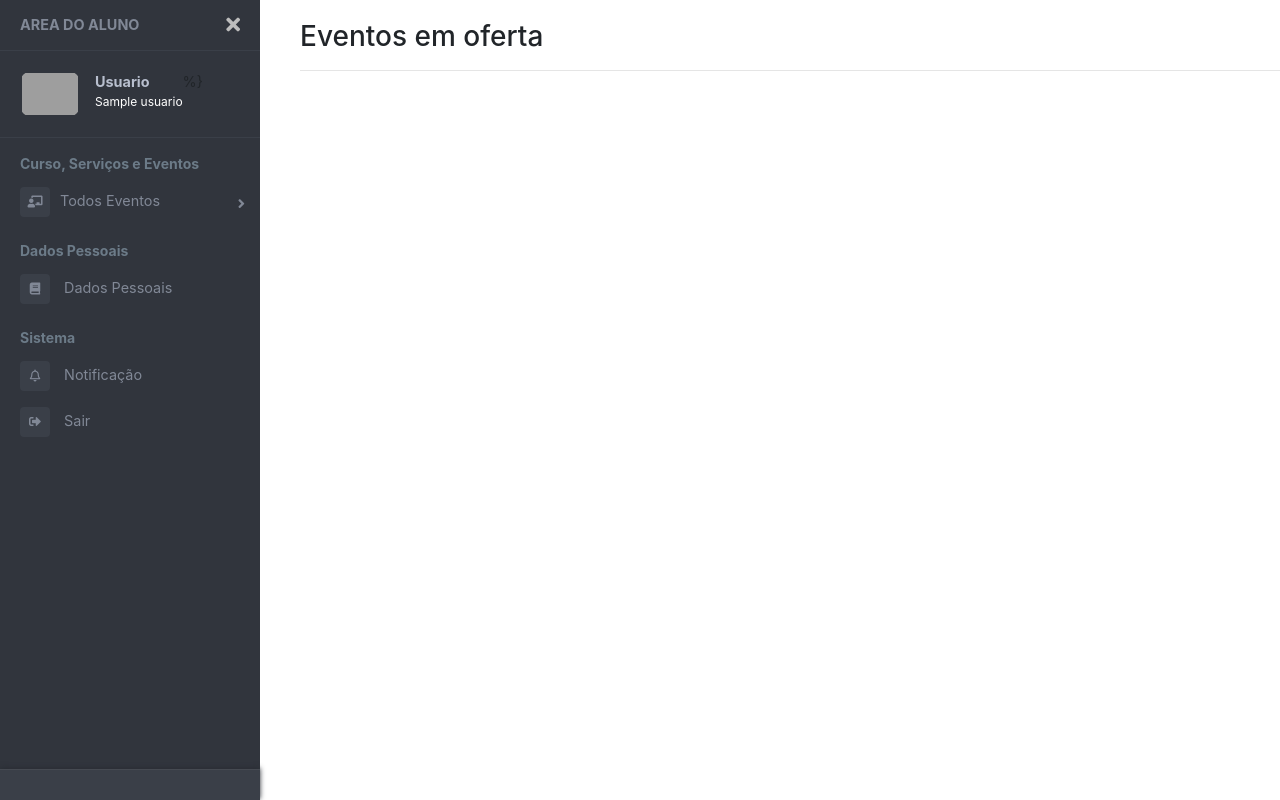
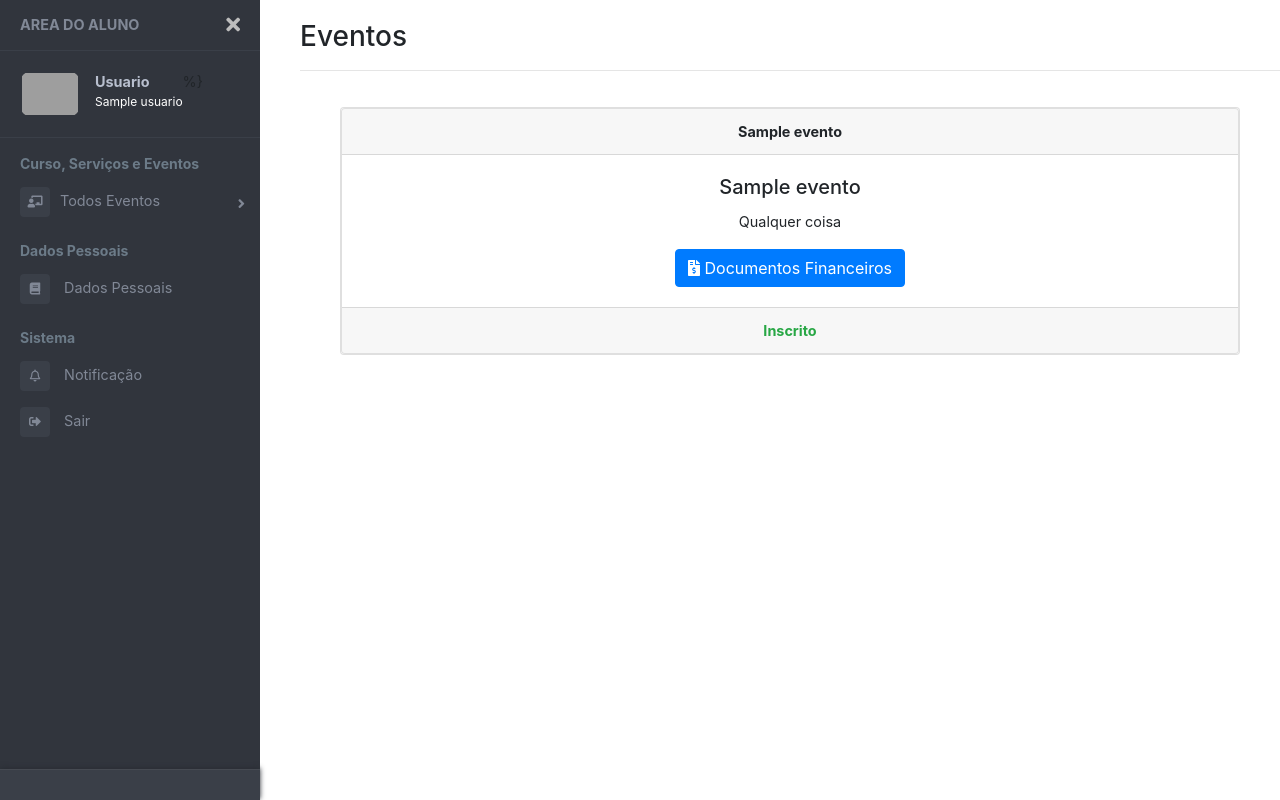
Before and after one commit to TrellixVulnTeam/api_eventos_9YPB, a Django app: template usuario/templates/usuario/dashboard.html in a window 1280 px wide. Run offline with Django 3.2, Linux system fonts and the light colour scheme; the template is opened without the code that fills it: most values are stand-ins (such as "Sample title", 1, 10 or a date in 2020); some libraries are stand-ins or nearby versions; grey boxes are pictures that could not be loaded.

Commit message:
auteração na exibição dos eventos no dashboard

```diff
--- a/usuario/templates/usuario/dashboard.html
+++ b/usuario/templates/usuario/dashboard.html
@@ -1,24 +1,26 @@
 {% extends 'base_dash.html' %}
 {% block body %}
     <main class="page-content">
-        <h3>Eventos em oferta</h3>
+        <h3>Eventos</h3>
         <hr>
-{#        {% for evento in evento_data %}#}
-{#            {% if evento.nomeStatus == "Inscrito" %}#}
-{#                <div class="col">#}
-{#                    <div class="card">#}
-{#                        <div class="card text-center">#}
-{#                            <div class="card-header"><strong>{{ evento.nomeCategoria_inscricao }}</strong></div>#}
-{#                            <div class="card-body">#}
-{#                                <h5 class="card-title">{{ evento.nomeEvento }}</h5>#}
-{#                                <p class="card-text">Qualquer coisa</p>#}
-{#                                <a href="#" class="btn btn-primary"><i class="fas fa-file-invoice-dollar"></i> Documentos Financeiros</a>#}
-{#                            </div>#}
-{#                                <div class="card-footer text-success"><strong>{{ evento.nomeStatus }}</strong></div>#}
-{#                        </div>#}
-{#                    </div>#}
-{#                </div>#}
-{#            {% endif %}#}
-{#        {% endfor %}#}
+        {% for evento in evento_data %}
+            {% if evento.nomeStatus == "Inscrito" %}
+                <div class="col">
+                    <div class="card">
+                        <div class="card text-center">
+                            <div class="card-header"><strong>{{ evento.nomeCategoria_inscricao }}</strong></div>
+
+                            <div class="card-body">
+                                <h5 class="card-title">{{ evento.nomeEvento }}</h5>
+                                <p class="card-text">Qualquer coisa</p>
+                                <a href="#" class="btn btn-primary"><i class="fas fa-file-invoice-dollar"></i> Documentos Financeiros</a>
+                            </div>
+
+                            <div class="card-footer text-success"><strong>{{ evento.nomeStatus }}</strong></div>
+                        </div>
+                    </div>
+                </div>
+            {% endif %}
+        {% endfor %}
     </main>
 {% endblock %}
```
